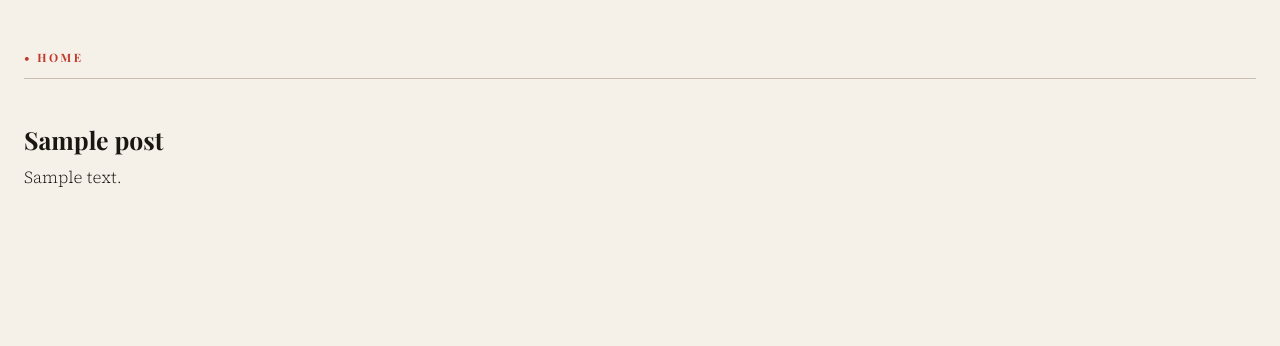
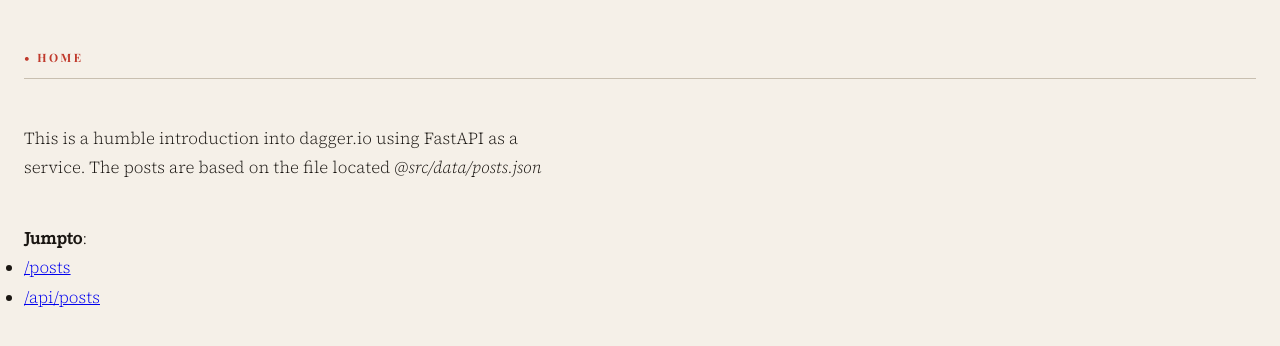
Before and after one commit to thanakara/dagger-python-sdk, a FastAPI app: template src/dagger_python_sdk/frontend/templates/home.html in a window 1280 px wide. Shown: the top 346 px of the page. Run offline with FastAPI, Linux system fonts and the light colour scheme; the template is opened without the code that fills it: most values are stand-ins (such as "Sample title", 1, 10 or a date in 2020); parts of the project's set-up code (start-up, migrations or seed data) failed here and were passed over.

Commit message:
Routing: <a href

```diff
--- a/src/dagger_python_sdk/backend/app.py
+++ b/src/dagger_python_sdk/backend/app.py
@@ -26,10 +26,16 @@ app.mount(
 
 
 @app.get("/", include_in_schema=False)
-@app.get("/posts", include_in_schema=False)
 def home(request: Request):
     return templates.TemplateResponse(
-        request=request, name="home.html", context={"posts": posts, "title": "Home"}
+        request=request, name="home.html", context={"title": "Home"}
+    )
+
+
+@app.get("/posts", include_in_schema=False)
+def posts_index(request: Request):
+    return templates.TemplateResponse(
+        request=request, name="posts.html", context={"posts": posts, "title": "Posts"}
     )
 
 
--- a/src/dagger_python_sdk/frontend/templates/home.html
+++ b/src/dagger_python_sdk/frontend/templates/home.html
@@ -1,8 +1,4 @@
 {% extends "base.html" %}
-
-{% block title %}
-{{ super() }}
-{% endblock %}
 
 {% block stylesheets %}
 {{ super() }}
@@ -11,8 +7,17 @@
 {% block body %}
 <h2>• HOME</h2>
 <hr>
-{% for post in posts %}
-<h3>{{ post.title }}</h3>
-<p>{{ post.content }}</p>
-{% endfor %}
+<p>This is a humble introduction into dagger.io using
+    FastAPI as a service. The posts are based on the file
+    located @<em>src/data/posts.json</em>
+</p>
+<ul>
+    <b>Jumpto</b>:
+    <li>
+        <a href="/posts">/posts</a>
+    </li>
+    <li>
+        <a href="/api/posts">/api/posts</a>
+    </li>
+</ul>
 {% endblock %}
```
Also changed, not shown: src/dagger_python_sdk/__main__.py (+4 -4 lines), src/dagger_python_sdk/frontend/templates/posts.html (added, +18 -0 lines).
